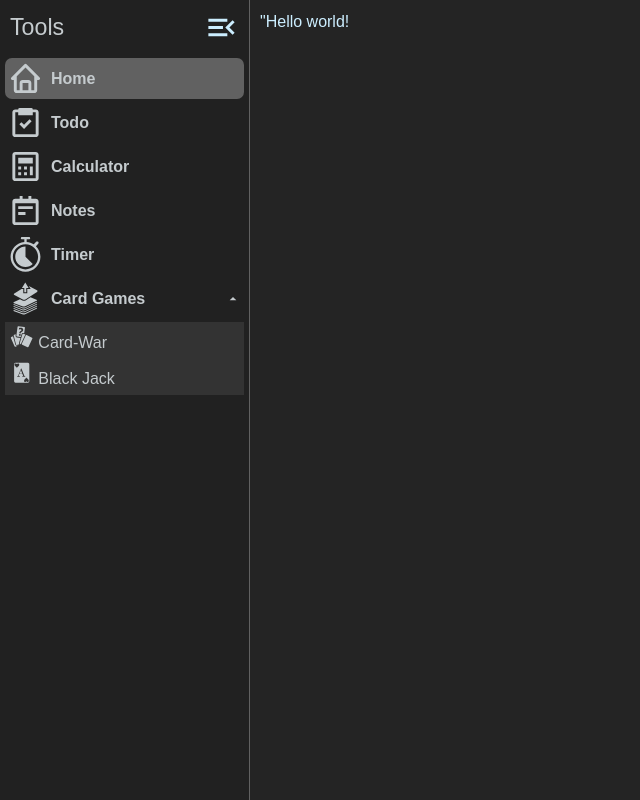
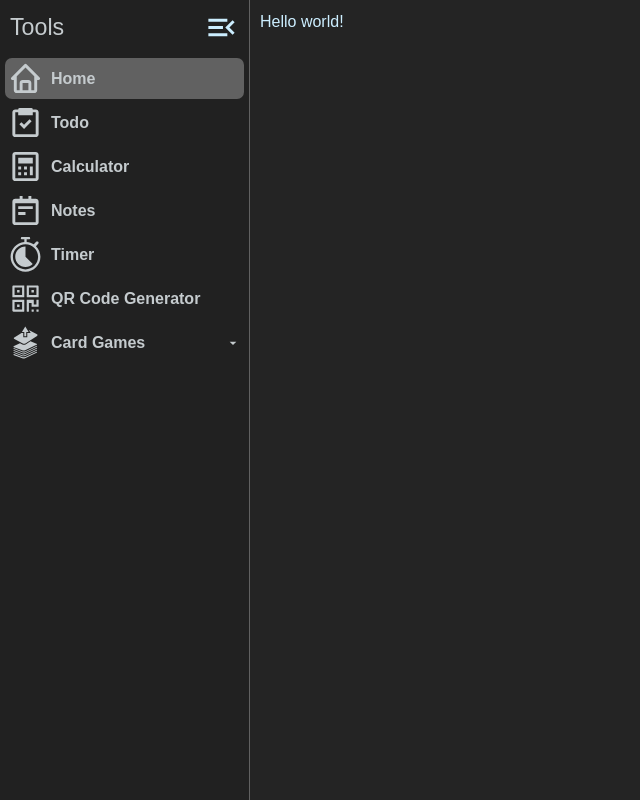
Before and after one commit to rerlache/react-tools, a React (Vite) app: page / in a window 1280 px wide. Shown: the whole page, without its empty margins (0-640 px from the left). Built offline with nearby package versions, Linux system fonts and the light colour scheme.

Commit message:
added qr code feature placeholder to navigation

```diff
--- a/src/App.jsx
+++ b/src/App.jsx
@@ -23,10 +23,11 @@ function App() {
           }`}
         >
           <Routes>
-            <Route exact path={"/"} element='"Hello world!' />
+            <Route exact path={"/"} element='Hello world!' />
             <Route exact path={"/todo"} element={<Todo />} />
             <Route exact path={"/calculator"} element={<Calculator />} />
             <Route exact path={"/notes"} element={<Notes />} />
+            <Route exact path={"/qrcode"} element={'qr code generator comming soon ...'} />
             <Route
               exact
               path={"/timer"}
--- a/src/components/sidebarData.jsx
+++ b/src/components/sidebarData.jsx
@@ -1,6 +1,7 @@
+import * as AiIcons from 'react-icons/ai/'
 import * as BiIcons from "react-icons/bi/";
+import * as GiIcons from "react-icons/gi/";
 import * as RxIcons from "react-icons/rx/";
-import * as GiIcons from "react-icons/gi/";
 
 export const SidebarData = [
   {
@@ -29,6 +30,11 @@ export const SidebarData = [
     link: "/timer",
   },
   {
+    title: "QR Code Generator",
+    icon: <AiIcons.AiOutlineQrcode className="menu-item-icon" />,
+    link: "/qrcode",
+  },
+  {
     title: "Card Games",
     icon: <GiIcons.GiCardDraw className="menu-item-icon" />,
     link: "/cardgames",
--- a/src/components/sidebarMainMenu.jsx
+++ b/src/components/sidebarMainMenu.jsx
@@ -4,7 +4,7 @@ import * as MdIcons from "react-icons/md/";
 import SidebarSubMenu from "./sidebarSubMenu";
 
 export default function SidebarMainMenu({ item, key, menuOpen }) {
-  const [subMenuExpanded, setSubMenuExpanded] = useState(true);
+  const [subMenuExpanded, setSubMenuExpanded] = useState(false);
 
   return (
     <li key={key}>
```
